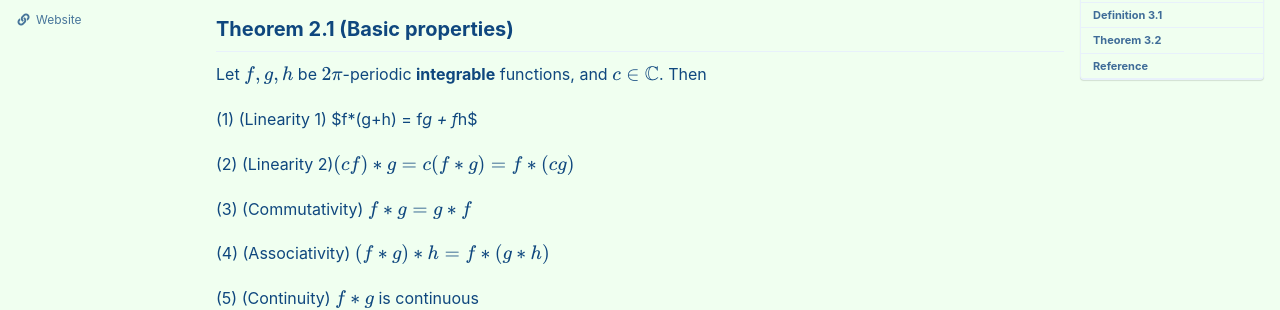
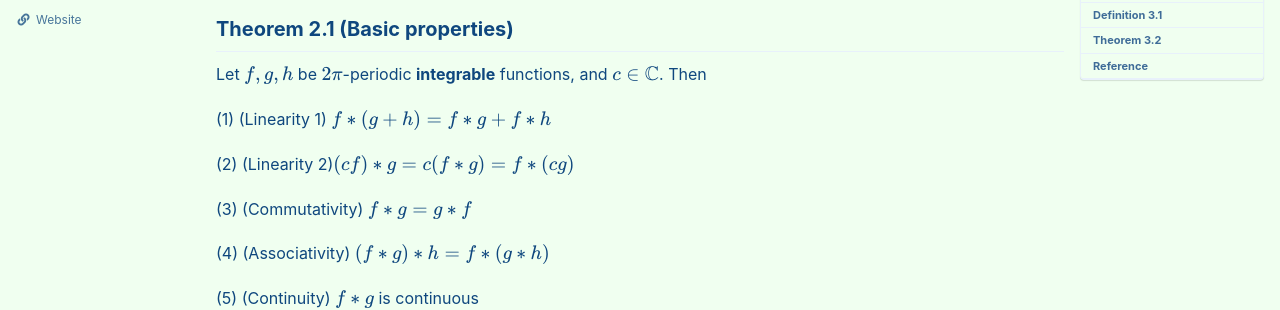
Before and after one commit to seanie12/blog, a Jekyll site: the page built from _posts/2023-02-06-convolution-good-kernels.md, in a window 1280 px wide and 900 px high, scrolled down 672 px. Shown: the part 154-464 px from the top of the window. Built offline with Jekyll 4.4.1, drawn with Linux system fonts in a browser that asks for light colours; cached includes are drawn as plain includes; formulas are drawn with MathJax 3.

```diff
--- a/_posts/2023-02-06-convolution-good-kernels.md
+++ b/_posts/2023-02-06-convolution-good-kernels.md
@@ -49,7 +49,7 @@ is $N$-th partial sum of the Fourier series. However, $\lim_{N\to\infty}(f\*D_N)
 ## Theorem 2.1 (Basic properties)
 Let $f,g,h$ be $2\pi$-periodic **integrable** functions, and $c\in\mathbb{C}$. Then
 
-(1) (Linearity 1) $f\*(g+h) = f*g + f*h$
+(1) (Linearity 1) $f\*(g+h) = f\*g + f\*h$
 
 (2) (Linearity 2)$(cf)\*g= c(f\*g)=f\*(cg)$
 
```
